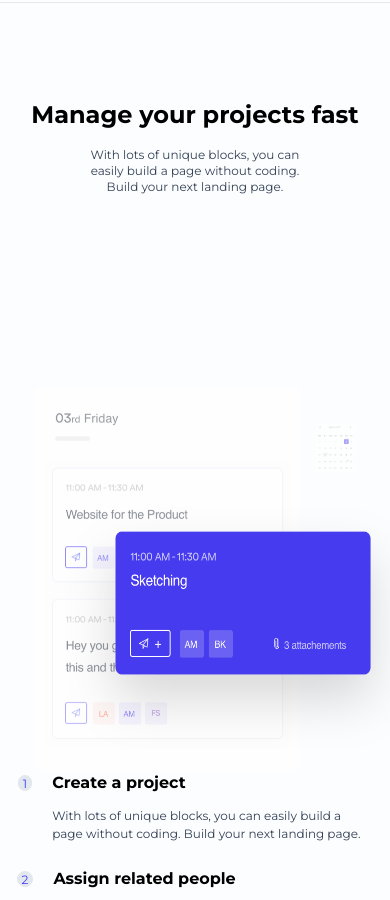
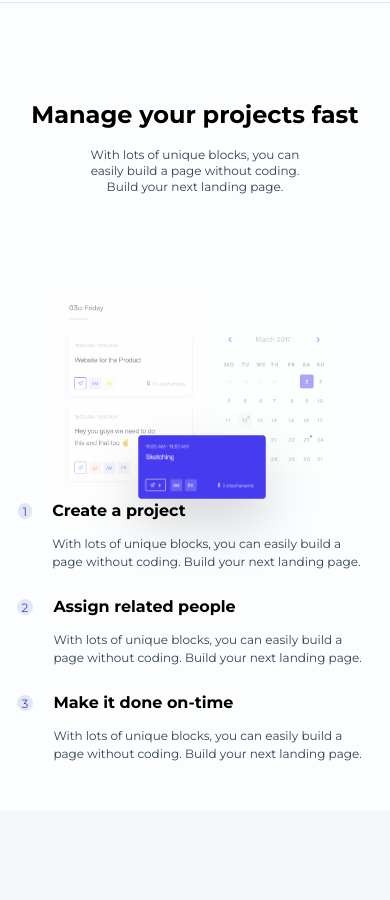
Before and after one commit to J0el-O/brainwave.io-landing-page, a website: page build/index.html in a window 390 px wide. Shown: the part 2838-3738 px from the top of the page. Drawn offline with Linux system fonts and the light colour scheme.

Commit message:
finally got the right dimensions for both images in the sketching image group

```diff
--- a/build/index.html
+++ b/build/index.html
@@ -162,14 +162,14 @@
     With lots of unique blocks, you can easily build a page without coding. Build your next landing page.
   </p>
 
-<div class="flex flex-col sm:flex-row  pt-36  sm:space-x-16 sm:pl-32">
+<div class="flex flex-col sm:flex-row pt-12 pb-12 sm:pt-36  sm:space-x-16 sm:pl-32">
   <div class="mx-auto sm:mx-0 sm:ml-24 mt-12 sm:-mt-8 max-w-xs sm:max-w-lg space-x-4 relative flex">
-    <img src="img/projectstepsbgleft.png" alt="" class="opacity-55 h-96">
+    <img src="img/projectstepsbgleft.png" alt="" class="opacity-55 h-52 sm:h-96">
 
     <div class="mt-9">
-      <img src="img/projectstepsbgright.png" alt="" class="opacity-45 h-50">
+      <img src="img/projectstepsbgright.png" alt="" class="opacity-45 h-36 sm:h-50">
     </div>
-          <img src="img/projectstepsfront.png" alt="" class="absolute pl-16 pt-36  h-72 drop-shadow-2xl">
+          <img src="img/projectstepsfront.png" alt="" class="absolute pl-16 pt-36  h-52 sm:h-72 drop-shadow-2xl">
       </div>
 
       <div class="space-y-6">
```
Also changed, not shown: build/css/style.css.
